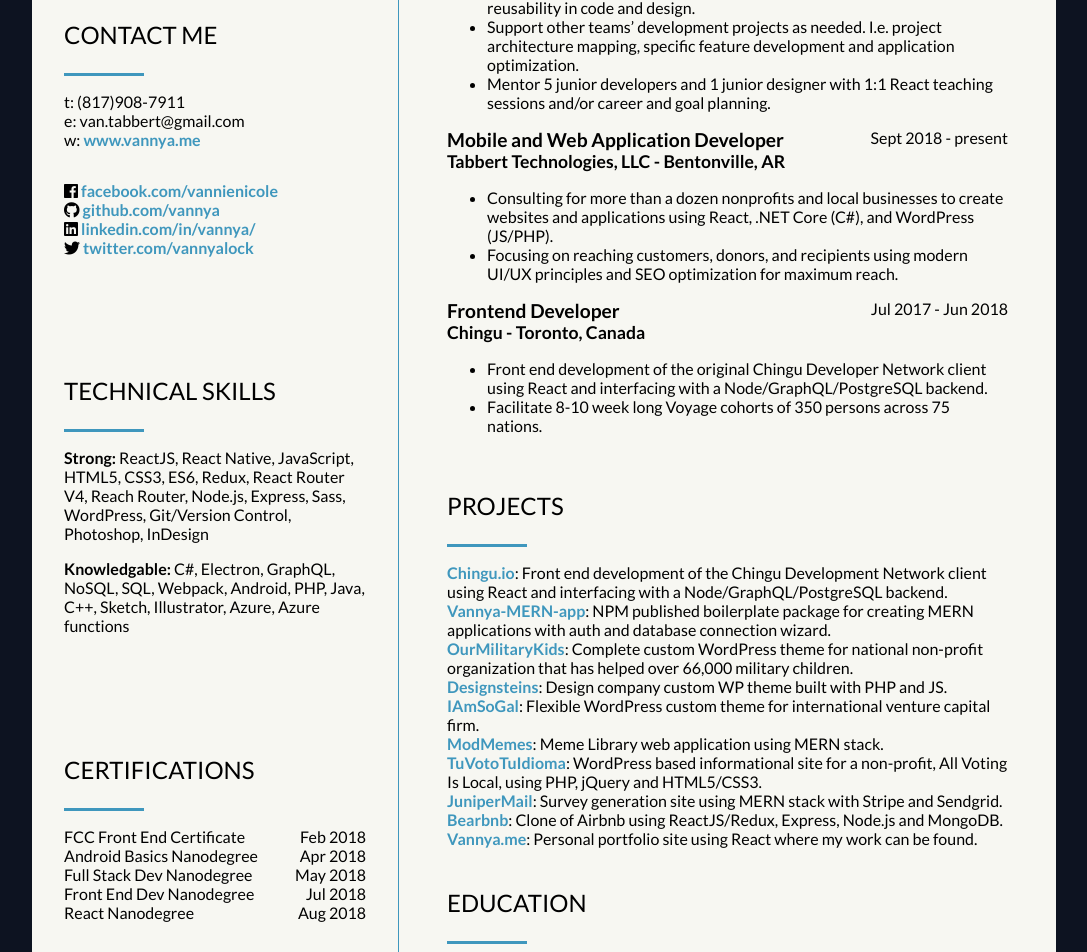
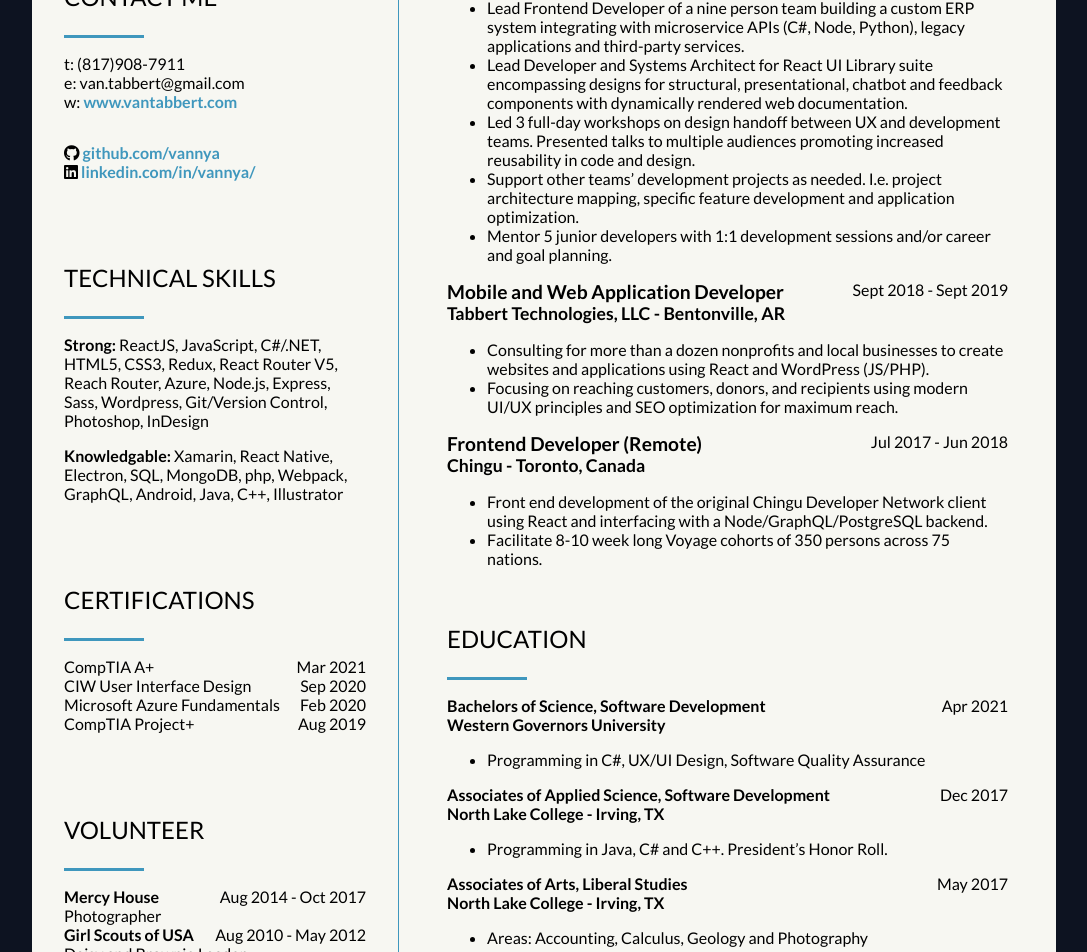
Before and after one commit to vannya/portfolio, a React (Create React App) app: page /resume in a window 1280 px wide. Shown: the part 940-1892 px from the top of the page, without its empty margins (96-1183 px from the left). Built offline with nearby package versions, Linux system fonts and the light colour scheme.

Commit message:
Update resume

```diff
--- a/src/pages/Resume/Resume.js
+++ b/src/pages/Resume/Resume.js
@@ -46,21 +46,15 @@
                 </div>
                 <div className={styles.resumeText}>
                   w:{' '}
-                  <a className={styles.resumeLink} href="https://www.vannya.me">
-                    www.vannya.me
+                  <a
+                    className={styles.resumeLink}
+                    href="https://www.vantabbert.com"
+                  >
+                    www.vantabbert.com
                   </a>
                 </div>
               </div>
               <div className={styles.resumeContactGroup}>
-                <div className={styles.resumeText}>
-                  <i className="fab fa-facebook" />{' '}
-                  <a
-                    className={styles.resumeLink}
-                    href="https://www.facebook.com/vannienicole"
-                  >
-                    facebook.com/vannienicole
-                  </a>
-                </div>
                 <div className={styles.resumeText}>
                   <i className="fab fa-github" />{' '}
                   <a
@@ -79,72 +73,50 @@
                     linkedin.com/in/vannya/
                   </a>
                 </div>
-                <div className={styles.resumeText}>
-                  <i className="fab fa-twitter" />{' '}
-                  <a
-                    className={styles.resumeLink}
-                    href="https://www.twitter.com/vannyalock"
-                  >
-                    twitter.com/vannyalock
-                  </a>
-                </div>
               </div>
             </div>
             <div className={styles.resumeSection}>
               <div className={styles.resumeSubheader}>TECHNICAL SKILLS</div>
               <div className={styles.resumeSubheaderUnderline} />
               <div className={styles.resumeSectionBottomSpace}>
-                <strong>Strong:</strong> ReactJS, React Native, JavaScript,
-                HTML5, CSS3, ES6, Redux, React Router V4, Reach Router, Node.js,
-                Express, Sass, WordPress, Git/Version Control, Photoshop,
+                <strong>Strong:</strong> ReactJS, JavaScript, C#/.NET, HTML5,
+                CSS3, Redux, React Router V5, Reach Router, Azure, Node.js,
+                Express, Sass, Wordpress, Git/Version Control, Photoshop,
                 InDesign
               </div>
               <div className={styles.resumeText}>
-                <strong>Knowledgable:</strong> C#, Electron, GraphQL, NoSQL,
-                SQL, Webpack, Android, PHP, Java, C++, Sketch, Illustrator,
-                Azure, Azure functions
+                <strong>Knowledgable:</strong> Xamarin, React Native, Electron,
+                SQL, MongoDB, php, Webpack, GraphQL, Android, Java, C++,
+                Illustrator
               </div>
             </div>
             <div className={styles.resumeSection}>
               <div className={styles.resumeSubheader}>CERTIFICATIONS</div>
               <div className={styles.resumeSubheaderUnderline} />
               <div className={styles.resumeGroup}>
-                <div className={styles.resumeText}>
-                  FCC Front End Certificate
-                </div>
-                <div className={styles.resumeDate}>Feb 2018</div>
+                <div className={styles.resumeText}>CompTIA A+</div>
+                <div className={styles.resumeDate}>Mar 2021</div>
               </div>
               <div className={styles.resumeGroup}>
                 <div className={styles.resumeText}>
-                  Android Basics Nanodegree
+                  CIW User Interface Design
                 </div>
-                <div className={styles.resumeDate}>Apr 2018</div>
+                <div className={styles.resumeDate}>Sep 2020</div>
               </div>
               <div className={styles.resumeGroup}>
                 <div className={styles.resumeText}>
-                  Full Stack Dev Nanodegree
+                  Microsoft Azure Fundamentals
                 </div>
-                <div className={styles.resumeDate}>May 2018</div>
+                <div className={styles.resumeDate}>Feb 2020</div>
               </div>
               <div className={styles.resumeGroup}>
-                <div className={styles.resumeText}>
-                  Front End Dev Nanodegree
-                </div>
-                <div className={styles.resumeDate}>Jul 2018</div>
-              </div>
-              <div className={styles.resumeGroup}>
-                <div className={styles.resumeText}>React Nanodegree</div>
-                <div className={styles.resumeDate}>Aug 2018</div>
+                <div className={styles.resumeText}>CompTIA Project+</div>
+                <div className={styles.resumeDate}>Aug 2019</div>
               </div>
             </div>
             <div className={styles.resumeSection}>
               <div className={styles.resumeSubheader}>VOLUNTEER</div>
               <div className={styles.resumeSubheaderUnderline} />
-              <div className={styles.resumeGroup}>
-                <div className={styles.resumeTitle}>Mew Cat Rescue</div>
-                <div className={styles.resumeDate}>Feb 2019 - present</div>
-                <div className={styles.resumeText}>Developer and Designer</div>
-              </div>
               <div className={styles.resumeGroup}>
                 <div className={styles.resumeTitle}>Mercy House</div>
                 <div className={styles.resumeDate}>Aug 2014 - Oct 2017</div>
@@ -164,11 +136,33 @@
               <div className={styles.resumeSubheader}>EXPERIENCE</div>
               <div className={styles.resumeSubheaderUnderline} />
               <div className={styles.resumeGroup}>
-                <div className={styles.resumePosition}>Software Engineer</div>
+                <div className={styles.resumePosition}>Software Engineer 2</div>
+                <div className={styles.resumeLocation}>
+                  CarMax - Richmond, VA
+                </div>
+                <div className={styles.resumeDate}>Nov 2019 - present</div>
+                <ul>
+                  <li>
+                    Developing a side-by-side UX experience in React/.NET
+                    replacing the legacy Order Processing experience and
+                    connecting with 30+ microservices and third-party services.
+                  </li>
+                  <li>
+                    Implemented Adobe Analytics integration to increase
+                    real-time metric gathering.
+                  </li>
+                  <li>
+                    Focus on UX accessibility and reusable design/development
+                    for increased user experience.
+                  </li>
+                </ul>
+              </div>
+              <div className={styles.resumeGroup}>
+                <div className={styles.resumePosition}>Software Engineer 3</div>
                 <div className={styles.resumeLocation}>
                   Walmart - Bentonville, AR
                 </div>
-                <div className={styles.resumeDate}>May 2018 - present</div>
+                <div className={styles.resumeDate}>May 2018 - Oct 2019</div>
                 <ul>
                   <li>
                     Lead Frontend Developer of a nine person team building a
@@ -182,12 +176,6 @@
                     web documentation.
                   </li>
                   <li>
-                    Building modern backend APIs as Azure Functions (Node and
-                    C#) or standalone .NET Core Web APIs with extensive Swagger
-                    documentation to efficiently handle requests of up to 30,000
-                    active users.
-                  </li>
-                  <li>
                     Led 3 full-day workshops on design handoff between UX and
                     development teams. Presented talks to multiple audiences
                     promoting increased reusability in code and design.
@@ -198,8 +186,8 @@
                     and application optimization.
                   </li>
                   <li>
-                    Mentor 5 junior developers and 1 junior designer with 1:1
-                    React teaching sessions and/or career and goal planning.
+                    Mentor 5 junior developers with 1:1 development sessions
+                    and/or career and goal planning.
                   </li>
                 </ul>
               </div>
@@ -210,12 +198,12 @@
                 <div className={styles.resumeLocation}>
                   Tabbert Technologies, LLC - Bentonville, AR
                 </div>
-                <div className={styles.resumeDate}>Sept 2018 - present</div>
+                <div className={styles.resumeDate}>Sept 2018 - Sept 2019</div>
                 <ul>
                   <li>
                     Consulting for more than a dozen nonprofits and local
-                    businesses to create websites and applications using React,
-                    .NET Core (C#), and WordPress (JS/PHP).
+                    businesses to create websites and applications using React
+                    and WordPress (JS/PHP).
                   </li>
                   <li>
                     Focusing on reaching customers, donors, and recipients using
@@ -225,7 +213,9 @@
                 </ul>
               </div>
               <div className={styles.resumeGroup}>
-                <div className={styles.resumePosition}>Frontend Developer</div>
+                <div className={styles.resumePosition}>
+                  Frontend Developer (Remote)
+                </div>
                 <div className={styles.resumeLocation}>
                   Chingu - Toronto, Canada
                 </div>
@@ -243,124 +233,6 @@
                 </ul>
               </div>
             </div>
-            <div className={styles.resumeSectionBottomSpace}>
-              <div className={styles.resumeSubheader}>PROJECTS</div>
-              <div className={styles.resumeSubheaderUnderline} />
-              <div className={styles.resumeText}>
-                <a
-                  className={styles.resumeLink}
-                  href="https://chingu.io/"
-                  target="_blank"
-                  rel="noopener noreferrer"
-                >
-                  Chingu.io
-                </a>
-                : Front end development of the Chingu Development Network client
-                using React and interfacing with a Node/GraphQL/PostgreSQL
-                backend.
-              </div>
-              <div className={styles.resumeText}>
-                <a
-                  className={styles.resumeLink}
-                  href="https://www.npmjs.com/package/vannya-mern-app"
-                  target="_blank"
-                  rel="noopener noreferrer"
-                >
-                  Vannya-MERN-app
-                </a>
-                : NPM published boilerplate package for creating MERN
-                applications with auth and database connection wizard.
-              </div>
-              <div className={styles.resumeText}>
-                <a
-                  className={styles.resumeLink}
-                  href="http://ourmilitarykids.org/"
-                  target="_blank"
-                  rel="noopener noreferrer"
-                >
-                  OurMilitaryKids
-                </a>
-                : Complete custom WordPress theme for national non-profit
-                organization that has helped over 66,000 military children.
-              </div>
-              <div className={styles.resumeText}>
-                <a
-                  className={styles.resumeLink}
-                  href="http://designsteins.com/"
-                  target="_blank"
-                  rel="noopener noreferrer"
-                >
-                  Designsteins
-                </a>
-                : Design company custom WP theme built with PHP and JS.
-              </div>
-              <div className={styles.resumeText}>
-                <a
-                  className={styles.resumeLink}
-                  href="http://iamsogal.com/"
-                  target="_blank"
-                  rel="noopener noreferrer"
-                >
-                  IAmSoGal
-                </a>
-                : Flexible WordPress custom theme for international venture
-                capital firm.
-              </div>
-              <div className={styles.resumeText}>
-                <a
-                  className={styles.resumeLink}
-                  href="https://modmemes.herokuapp.com/"
-                  target="_blank"
-                  rel="noopener noreferrer"
-                >
-                  ModMemes
-                </a>
-                : Meme Library web application using MERN stack.
-              </div>
-              <div className={styles.resumeText}>
-                <a
-                  className={styles.resumeLink}
-                  href="http://tuvototuidioma.com/"
-                  target="_blank"
-                  rel="noopener noreferrer"
-                >
-                  TuVotoTuIdioma
-                </a>
-                : WordPress based informational site for a non-profit, All
-                Voting Is Local, using PHP, jQuery and HTML5/CSS3.
-              </div>
-              <div className={styles.resumeText}>
-                <a
-                  className={styles.resumeLink}
-                  href="https://junipermail.herokuapp.com/"
-                  target="_blank"
-                  rel="noopener noreferrer"
-                >
-                  JuniperMail
-                </a>
-                : Survey generation site using MERN stack with Stripe and
-                Sendgrid.
-              </div>
-              <div className={styles.resumeText}>
-                <a
-                  className={styles.resumeLink}
-                  href="https://bearbnb-06.herokuapp.com/"
-                  target="_blank"
-                  rel="noopener noreferrer"
-                >
-                  Bearbnb
-                </a>
-                : Clone of Airbnb using ReactJS/Redux, Express, Node.js and
-                MongoDB.
-              </div>
-              <div className={styles.resumeText}>
-                <a className={styles.resumeLink} href="vannya.me/">
-                  Vannya.me
-                </a>
-                : Personal portfolio site using React where my work can be
-                found.
-              </div>
-            </div>
             <div className="resume-education">
               <div className={styles.resumeSubheader}>EDUCATION</div>
               <div className={styles.resumeSubheaderUnderline} />
@@ -371,9 +243,11 @@
                 <div className={styles.resumeTitle}>
                   Western Governors University
                 </div>
-                <div className={styles.resumeDate}>Expected Sept 2020</div>
+                <div className={styles.resumeDate}>Apr 2021</div>
                 <ul>
-                  <li>C#, JavaScript, Mobile Apps, SQL, UI and UX.</li>
+                  <li>
+                    Programming in C#, UX/UI Design, Software Quality Assurance
+                  </li>
                 </ul>
               </div>
               <div className={styles.resumeGroup}>
```
Also changed, not shown: 1 other file (tests, documents, lock files or other folders).
